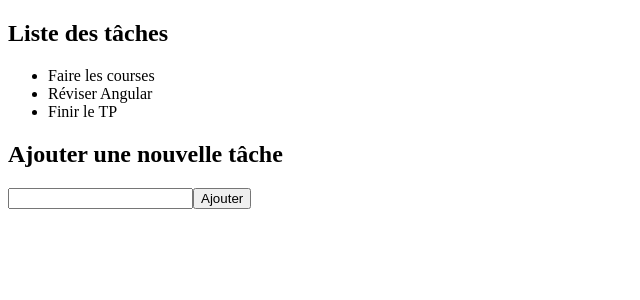
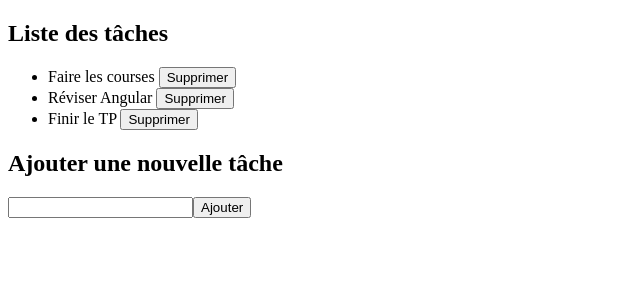
Before and after one commit to Liantsoa1781/task-manager, an Angular app: page / in a window 1280 px wide. Shown: the top 300 px of the page, without its empty margins (0-640 px from the left). Built offline with nearby package versions, Linux system fonts and the light colour scheme.

Commit message:
Ajout de la méthode deleteTask()

```diff
--- a/src/app/task-list/task-list.html
+++ b/src/app/task-list/task-list.html
@@ -1,8 +1,8 @@
 <h2>Liste des tâches</h2>
 
 <ul>
-    @for (task of tasks; track task) {
-        <li>{{task}}</li>
+    @for (task of tasks; track task; let i = $index) {
+        <li>{{task}} <button (click)="deleteTask(i)">Supprimer</button> </li>
     }
 </ul>
 
--- a/src/app/task-list/task-list.ts
+++ b/src/app/task-list/task-list.ts
@@ -13,6 +13,7 @@ export class TaskList {
   tasks: string[] = ['Faire les courses', 'Réviser Angular', 'Finir le TP'];
   newTask = signal('');
 
+  //Methode pour ajouter une tache
   addTask(){
     //Prends la valeur du task dans le champs
     const task = this.newTask();
@@ -24,4 +25,14 @@ export class TaskList {
     this.newTask.set('');
   }
 
+  //Methode poour supprimer une tache
+  deleteTask(i: number){
+    //Verifies si l'index existe ou pas
+    if(i<0 || i>=this.tasks.length){
+      alert("La tâche n'esiste pas");
+    }
+    //Supprime une seule fois à partir de l'index
+    this.tasks.splice(i, 1);
+  }
+
 }
```
